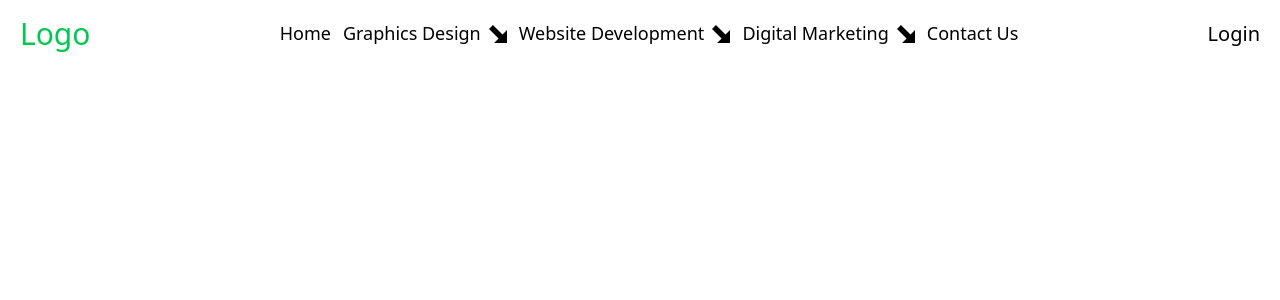
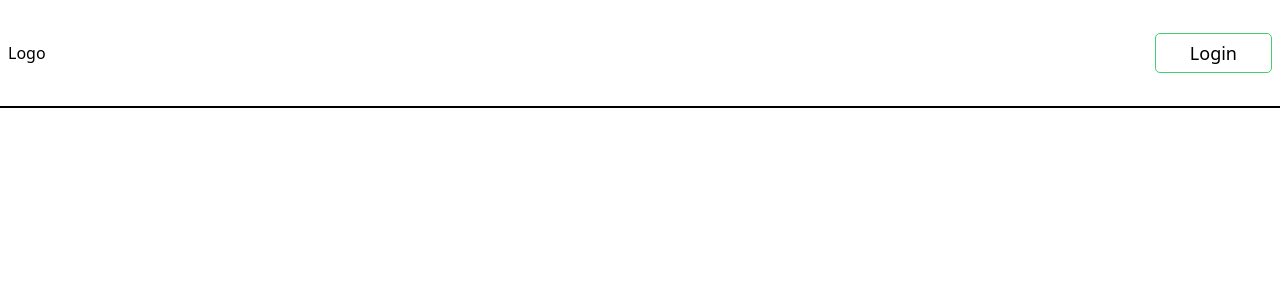
Before and after one commit to Shahriar-30/responsive_nav_bar, a React (Vite) app: page / in a window 1280 px wide. Shown: the top 300 px of the page. Built offline with nearby package versions, Linux system fonts and the light colour scheme.

Commit message:
mobile responsive fix

```diff
--- a/src/components/navbar/Navbar.jsx
+++ b/src/components/navbar/Navbar.jsx
@@ -1,112 +1,243 @@
-import React, { useState } from "react";
-import { TiThMenu } from "react-icons/ti";
-import { ImArrowDownRight } from "react-icons/im";
+import React, { useEffect, useState } from "react";
+import { Link } from "react-router-dom";
+import { FaBarsStaggered } from "react-icons/fa6";
+import { FaBars } from "react-icons/fa6";
 
 const Navbar = () => {
-  const [mobileTab, setMobileTab] = useState(false);
-  const [toggleDropdown, setToggleDropdown] = useState({
-    graphics: false,
-    web: false,
-    marketing: false,
-  });
+  let [menu, setMenu] = useState(true);
 
-  const handleDropdown = (menu) => {
-    setToggleDropdown((prevState) => ({
-      graphics: menu === "graphics" ? !prevState.graphics : false,
-      web: menu === "web" ? !prevState.web : false,
-      marketing: menu === "marketing" ? !prevState.marketing : false,
-    }));
+  let [graphic, setGraphic] = useState(false);
+  const [website, setWebsite] = useState(false);
+  const [digital, setDigital] = useState(false);
+
+  let handleMenu = () => {
+    setMenu(!menu);
   };
 
+  useEffect(() => {
+    function navbar(e) {
+      if (window.innerWidth < 1024) {
+        setMenu(false);
+      } else {
+        setMenu(true);
+      }
+    }
+    navbar();
+    window.addEventListener("resize", navbar);
+  }, []);
   return (
-    <nav
-      className={`flex items-center justify-between px-5 py-3 lg:py-0  ${
-        mobileTab ? "border-b-2 border-black" : ""
-      }`}
+    <nav className="bg-white  border-b-2  p-4 lg:p-2 z-50 w-full ">
+      <div className="container mx-auto">
+        <div className="flex justify-between items-center px-3 lg:px-0">
+          <Link>
+            <p>Logo </p>
+          </Link>
+
+          {menu ? (
+            <FaBarsStaggered
+              onClick={handleMenu}
+              className="text-[22px] lg:hidden absolute  right-6 lg:right-14"
+            />
+          ) : (
+            <FaBars
+              onClick={handleMenu}
+              className="text-[22px] lg:hidden absolute  right-6 lg:right-12"
+            />
+          )}
+          {menu && (
+            <ul className=" bg-slate-700 w-[200px] lg:bg-transparent p-2 rounded-[3px] absolute top-[72px] z-30 right-5 lg:static  lg:flex ">
+              {/* --- Home  --- */}
+              <Link
+                to={"/"}
+                className="font-nunito font-medium   lg:text-pera text-[18px]"
               >
-      {/* Logo */}
-      <p className="text-green-500 text-[30px]">Logo</p>
+                <li className="py-[10px] hover:bg-gray-100 text-white hover:text-slate-700   hover:rounded-[4px]">
+                  Home
+                </li>
+              </Link>
+              {/* --- Graphic Design --- */}
 
-      {/* Mobile Menu Toggle */}
-      <div className="flex justify-center gap-4 items-center lg:hidden">
-        <p className="text-[20px] hover:underline cursor-pointer">Login</p>
-        <TiThMenu
-          className="text-[33px] w-[50px] cursor-pointer"
-          onClick={() => setMobileTab(!mobileTab)}
-        />
-      </div>
+              <li
+                className={`relative font-nunito font-medium lg:text-pera text-[18px]   py-[10px] hover:bg-gray-100 text-white hover:text-slate-700  hover:rounded-[4px]`}
+                onClick={() => {
+                  setGraphic(!graphic);
+                  setWebsite(false);
+                  setDigital(false);
+                }}
+                onMouseEnter={() => {
+                  setGraphic(!graphic);
+                  setWebsite(false);
+                  setDigital(false);
+                }}
+                onMouseLeave={() => {
+                  setGraphic(!graphic);
+                  setWebsite(false);
+                  setDigital(false);
+                }}
+              >
+                Graphic Design
+                <ul
+                  className={`labsolute z-20 top-[46px] left-0  ${
+                    graphic ? "block" : "hidden"
+                  }  bg-white shadow-md w-[195px] `}
+                >
+                  <Link
+                    to={"best-online-logo-design-service-agency/"}
+                    className="font-nunito font-medium  lg:text-pera text-[18px] "
+                  >
+                    <li className=" px-3 py-2 border border-slate-700  text-slate-700 ">
+                      Logo Design
+                    </li>
+                  </Link>
 
-      {/* Navigation Links */}
+                  <Link
+                    to={"stationery-design-services-agency/"}
+                    className="font-nunito font-medium text-pera text-[18px]"
+                  >
+                    <li className="px-3 py-2 border border-slate-700  text-slate-700 ">
+                      Stationary Design
+                    </li>
+                  </Link>
+
+                  <Link
+                    to={"remove-background/"}
+                    className="font-nunito font-medium text-pera text-[18px]"
+                  >
+                    <li className="px-3 py-2 border border-slate-700  text-slate-700 ">
+                      Remove Background
+                    </li>
+                  </Link>
+
+                  <Link
+                    to={"best-t-shirt-design-services-agency/"}
+                    className="font-nunito font-medium text-pera text-[18px]"
+                  >
+                    <li className="px-3 py-2 border border-slate-700  text-slate-700">
+                      T Shirt Design
+                    </li>
+                  </Link>
+
+                  <Link
+                    to={"packaging-label-design-services/"}
+                    className="font-nunito font-medium text-pera text-[18px]"
+                  >
+                    <li className="px-3 py-2 border border-slate-700  text-slate-700">
+                      Label Design
+                    </li>
+                  </Link>
+
+                  <Link
+                    to={"flyer-design/"}
+                    className="font-nunito font-medium text-pera text-[18px]"
+                  >
+                    <li className="px-3 py-2 border border-slate-700  text-slate-700">
+                      Flyer Design
+                    </li>
+                  </Link>
+
+                  <Link
+                    to={"luxury-candle-label-design-ideas/"}
+                    className="font-nunito font-medium text-pera text-[18px]"
+                  >
+                    <li className="px-3 py-2 border border-slate-700  text-slate-700">
+                      Candle Label Design
+                    </li>
+                  </Link>
+                </ul>
+              </li>
+
+              {/* --- Website Development --- */}
+              <li
+                className="relative py-[10px] font-nunito font-medium   lg:text-pera text-[18px]  hover:bg-gray-100 text-white hover:text-slate-700 hover:rounded-[4px]"
+                onClick={() => {
+                  setWebsite(!website);
+                  setGraphic(false);
+                  setDigital(false);
+                }}
+                onMouseEnter={() => {
+                  setWebsite(!website);
+                  setGraphic(false);
+                  setDigital(false);
+                }}
+                onMouseLeave={() => {
+                  setWebsite(!website);
+                  setGraphic(false);
+                  setDigital(false);
+                }}
+              >
+                Website Development
                 <ul
-        className={`${
-          mobileTab ? "flex" : "hidden"
-        } text-[18px] flex-col gap-[18px] justify-center items-center absolute top-18 left-0  w-full py-[20px] lg:flex lg:flex-row lg:relative lg:top-0 lg:gap-3`}
+                  className={` top-[46px] left-0  ${
+                    website ? "block" : "hidden"
+                  }  bg-white shadow-md `}
                 >
-        <li>Home</li>
+                  <Link
+                    to={"wix-website-design-service-agency/"}
+                    className="font-nunito font-medium text-white lg:text-pera text-[18px] "
+                  >
+                    <li className="px-2 py-2 border border-slate-700  text-slate-700 ">
+                      Wix Website Design
+                    </li>
+                  </Link>
+                </ul>
+              </li>
+              {/* --- Digital Marketing --- */}
 
-        {/* Graphics Design Dropdown */}
-        <div
-          onMouseEnter={() => handleDropdown("graphics")}
-          onMouseLeave={() => handleDropdown("graphics")}
-          className="  relative"
+              <li
+                className=" relative py-[10px] font-nunito font-medium   lg:text-pera text-[18px]  hover:bg-gray-100 text-white hover:text-slate-700 hover:rounded-[4px]"
+                onClick={() => {
+                  setDigital(!digital);
+                  setGraphic(false);
+                  setWebsite(false);
+                }}
+                onMouseEnter={() => {
+                  setDigital(!digital);
+                  setGraphic(false);
+                  setWebsite(false);
+                }}
+                onMouseLeave={() => {
+                  setDigital(!digital);
+                  setGraphic(false);
+                  setWebsite(false);
+                }}
               >
-          <li
-            onClick={() => handleDropdown("graphics")}
-            className="flex gap-2 items-center cursor-pointer"
+                Digital Marketing
+                <ul
+                  className={`top-[46px] left-0  ${
+                    digital ? "block" : "hidden"
+                  }  bg-white shadow-md w-[170px]  `}
                 >
-            Graphics Design <ImArrowDownRight />
+                  <Link
+                    to={"seo-optimization-service/"}
+                    className="font-nunito font-medium text-white lg:text-pera text-[18px] "
+                  >
+                    <li className="px-3 py-2 border border-slate-700  text-slate-700">
+                      Seo Optimization
                     </li>
-          {toggleDropdown.graphics && (
-            <ul className="flex flex-col justify-center items-center w-[100%] gap-[10px] text-[17px] lg:absolute lg:top-[110%]  lg:px-[10px] lg:bg-[#eee]">
-              <li>Logo Design</li>
-              <li>Banner Design</li>
-              <li>UI/UX Design</li>
+                  </Link>
+                </ul>
+              </li>
+              {/* --- Contact Us --- */}
+              <Link
+                to={"digital-service-agency-contact-us/"}
+                className="font-nunito font-medium text-white lg:text-pera text-[18px]"
+              >
+                <li className="py-[10px] hover:bg-gray-100 text-white hover:text-slate-700   hover:rounded-[4px]">
+                  Contact Us
+                </li>
+              </Link>
             </ul>
           )}
+
+          <div className="hidden lg:block">
+            <Link
+              to={"/registration"}
+              className="font-nunito font-medium text-pera text-[18px] border border-[#44CE6F] hover:border-[#C679E3]  hover:text-pera hover:duration-700  px-[34px] py-[7px]   border-1.5  rounded-[5px] "
+            >
+              Login
+            </Link>
           </div>
-
-        {/* Website Development Dropdown */}
-        <div
-          onMouseEnter={() => handleDropdown("web")}
-          onMouseLeave={() => handleDropdown("web")}
-          className="relative"
-        >
-          <li className="flex gap-2 items-center cursor-pointer">
-            Website Development <ImArrowDownRight />
-          </li>
-          {toggleDropdown.web && (
-            <ul className="flex flex-col justify-center  items-center gap-[10px]  w-[100%] text-[17px] lg:absolute lg:top-[110%] lg:bg-[#eee]">
-              <li>Frontend Development</li>
-              <li>Backend Development</li>
-              <li>Full Stack Development</li>
-            </ul>
-          )}
         </div>
-
-        {/* Digital Marketing Dropdown */}
-        <div
-          onMouseEnter={() => handleDropdown("marketing")}
-          onMouseLeave={() => handleDropdown("marketing")}
-          className="relative"
-        >
-          <li className="flex gap-2 items-center cursor-pointer">
-            Digital Marketing <ImArrowDownRight />
-          </li>
-          {toggleDropdown.marketing && (
-            <ul className="flex flex-col justify-center items-center w-[260px]  gap-[10px] text-[17px] lg:absolute lg:top-[110%]  lg:bg-[#eee]"
-            >
-              <li>SEO</li>
-              <li>Social Media Marketing</li>
-              <li>Content Marketing</li>
-            </ul>
-          )}
-        </div>
-        <li>Contact Us</li>
-      </ul>
-
-      {/* Desktop Login */}
-      <div className="hidden lg:block">
-        <p className="text-[20px] hover:underline cursor-pointer">Login</p>
       </div>
     </nav>
   );
```
Lines whose indentation alone changed are shown as unchanged.
